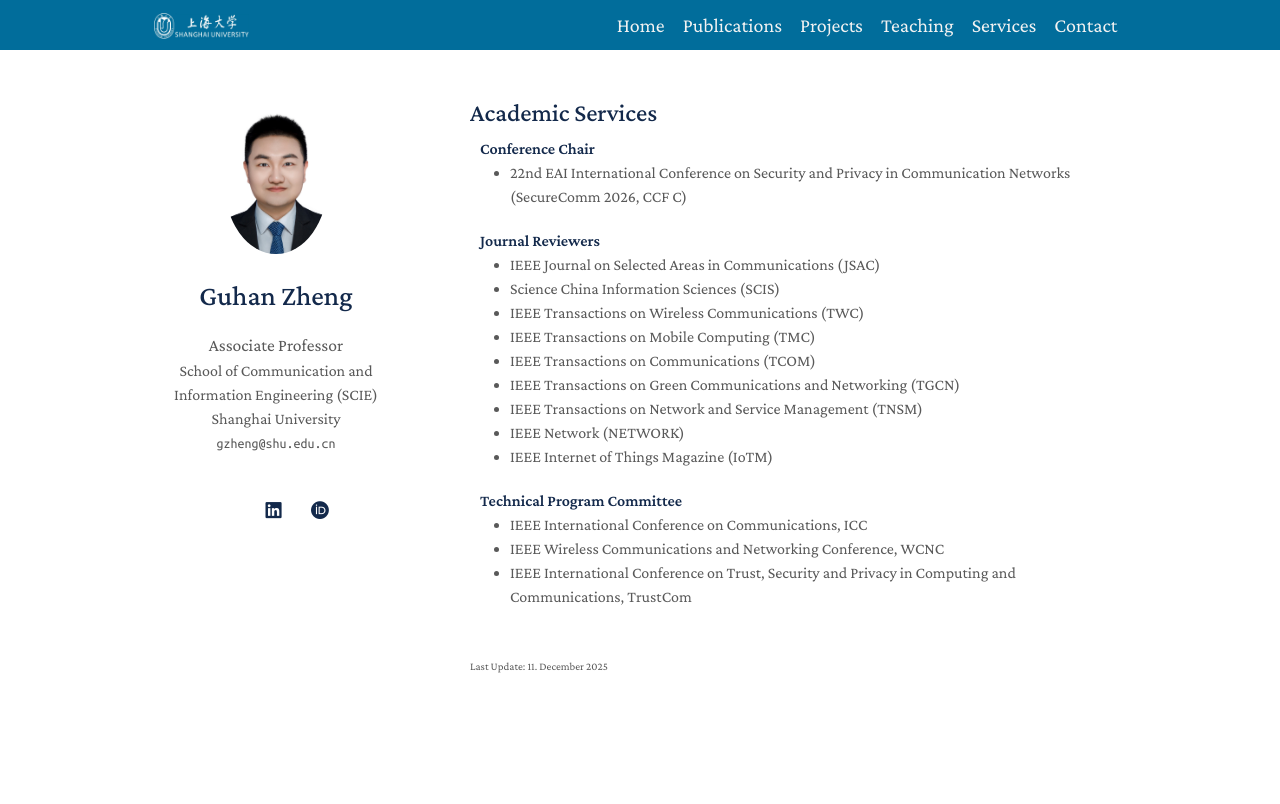
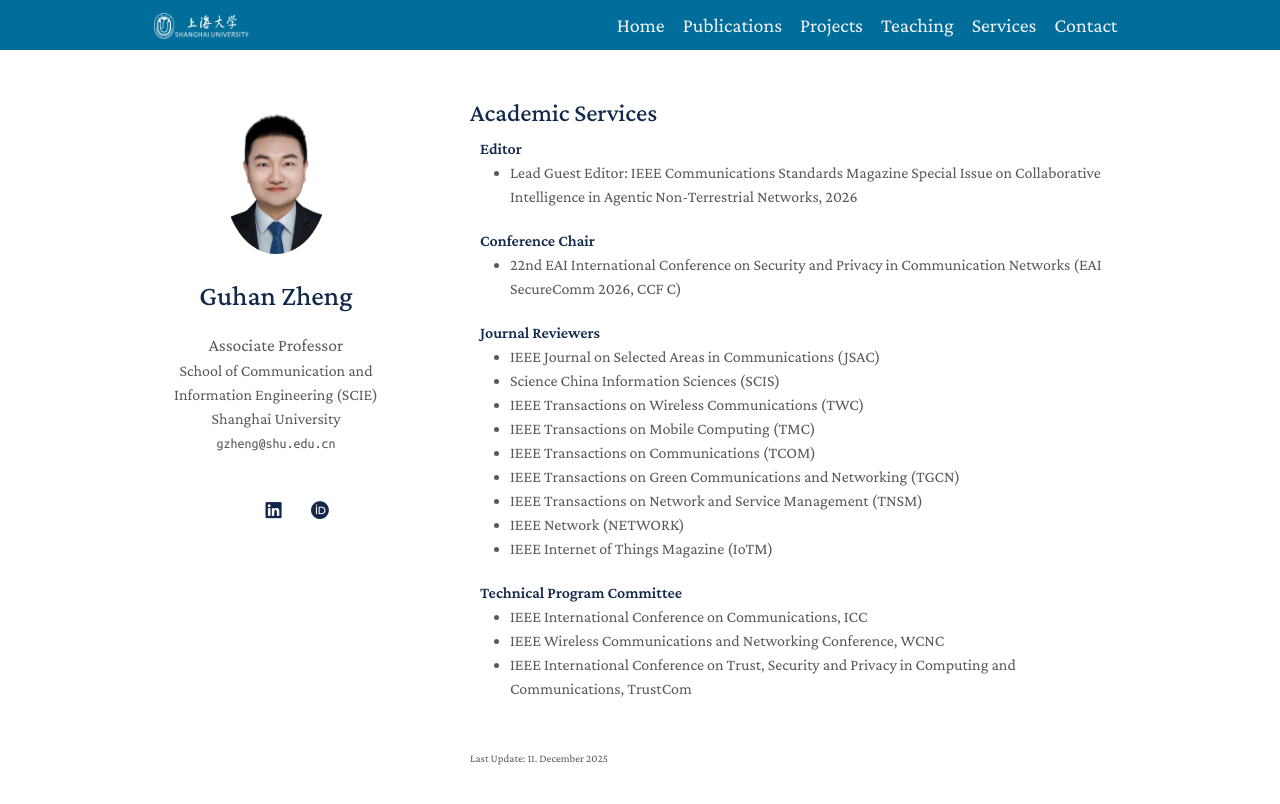
Before and after one commit to Guhan328/Guhan328.github.io, a Jekyll site: the page built from services.md, in a window 1280 px wide. Shown: the top 804 px of the page. Built offline with Jekyll 4.4.1, drawn with Linux system fonts in a browser that asks for light colours; a style sheet for code colours, icons or effects is not loaded.

Commit message:
Update services.md

```diff
--- a/_includes/services.md
+++ b/_includes/services.md
@@ -2,9 +2,16 @@
 
 <h2 style="margin: 80px 0px 10px;">Academic Services</h2>
 
+
+<h4 style="margin:0 10px 0;">Editor</h4>
+<ul style="margin:0 0 20px;">
+  <li><autocolor> Lead Guest Editor: IEEE Communications Standards Magazine Special Issue on Collaborative Intelligence in Agentic Non-Terrestrial Networks, 2026</autocolor></li>
+</ul>
+
+
 <h4 style="margin:0 10px 0;">Conference Chair</h4>
 <ul style="margin:0 0 20px;">
-  <li><autocolor>22nd EAI International Conference on Security and Privacy in Communication Networks (SecureComm 2026, CCF C)</autocolor></li>
+  <li><autocolor>22nd EAI International Conference on Security and Privacy in Communication Networks (EAI SecureComm 2026, CCF C)</autocolor></li>
 </ul>
 
 <h4 style="margin:0 10px 0;">Journal Reviewers</h4>
```
